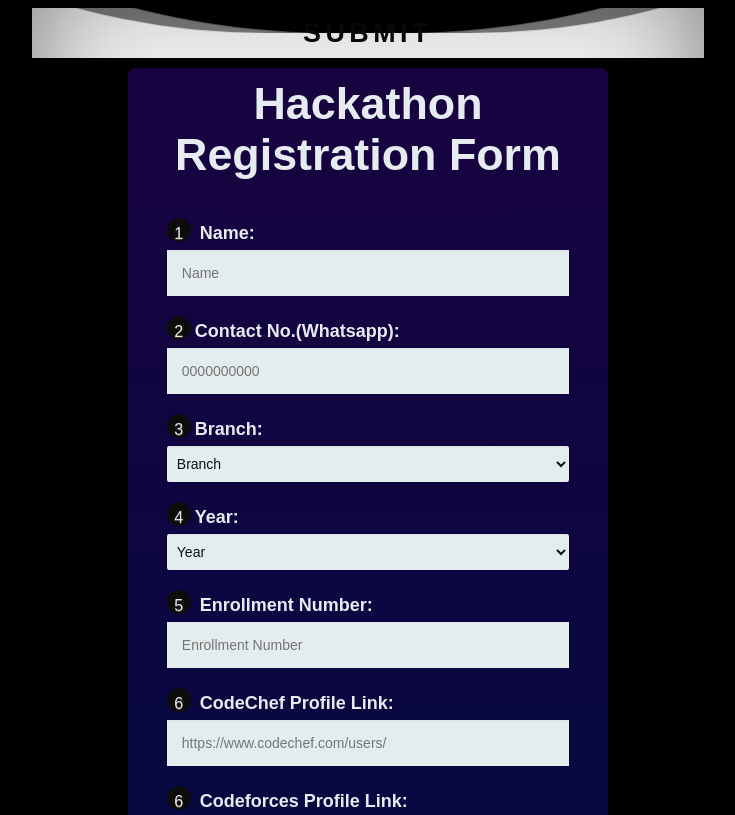
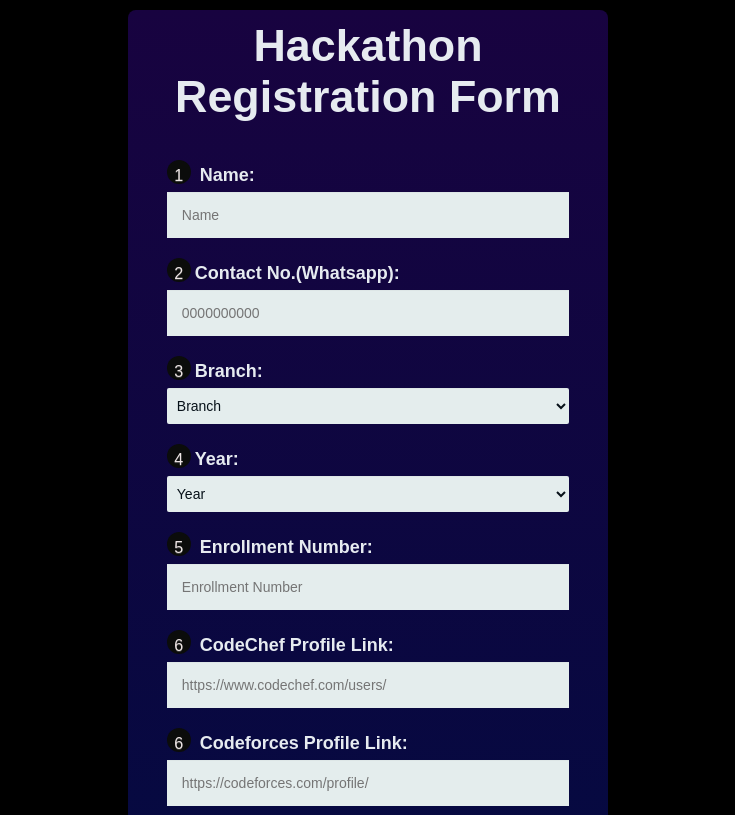
Before and after one commit to yashpal-97/Sign-Up-Page.github.io, a plain HTML site: page index.html in a window 1280 px wide. Shown: the top 815 px of the page, without its empty margins (272-1007 px from the left). Drawn offline with Linux system fonts and the light colour scheme.

Commit message:
Update index.html

```diff
--- a/index.html
+++ b/index.html
@@ -189,7 +189,7 @@ label.light {
          </fieldset>
        <strong></strong>
         <!-- <button type="submit">Sign Up</button> -->
-        <div class="wrapper">
+        <!--<div class="wrapper">
           <button class="wave-btn">
             <span class="wave-btn__text"><strong>Submit</strong></span>
             <span class="wave-btn__waves"></span>
@@ -199,7 +199,7 @@ label.light {
         </div>
       </div>
 
-    </body>
+    </body>-->
     <!-- <script>
 
 function alert() {
```
